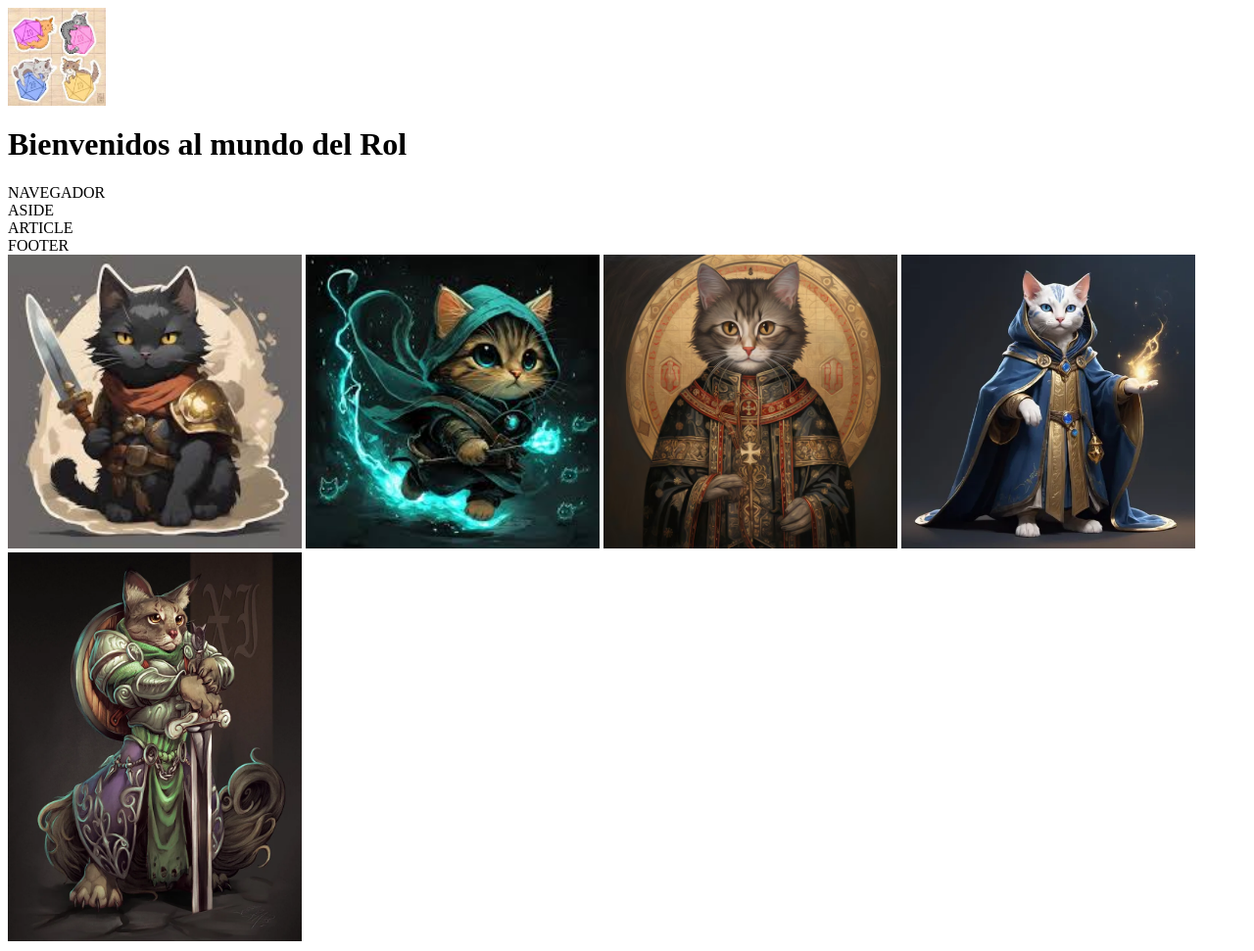
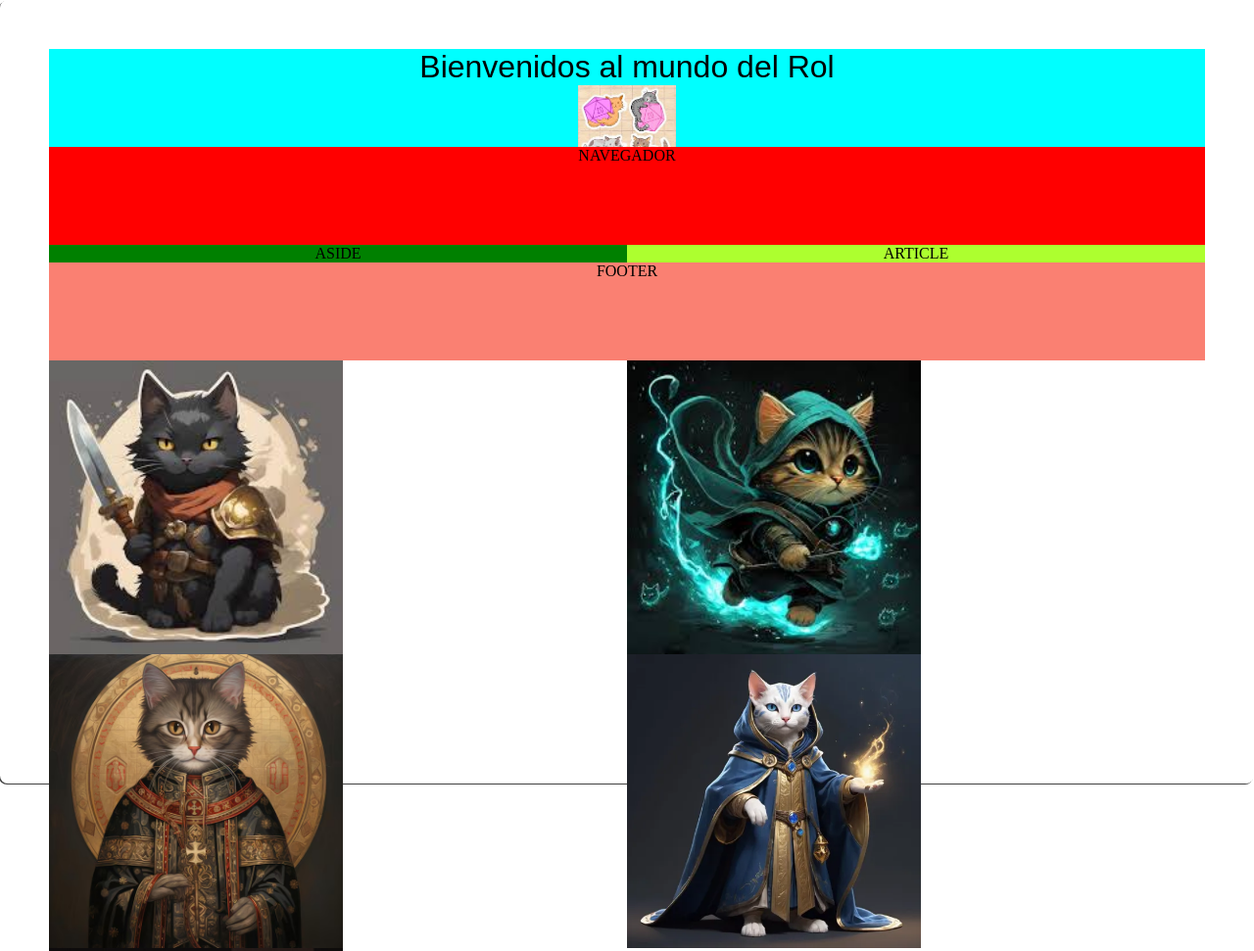
Before and after one commit to RavithAlKhemia/paginawebrol, a plain HTML site: page index.html in a window 1280 px wide. Shown: the top 971 px of the page at 98% size. Drawn offline with Linux system fonts and the light colour scheme; a web font is replaced by a local one.

Commit message:
estructurando pagina

```diff
--- a/assest/css/estilos.css
+++ b/assest/css/estilos.css
@@ -1,6 +1,73 @@
-@import url('https://fonts.googleapis.com/css2?family=Bungee+Spice&display=swap');
+@import url('https://fonts.googleapis.com/css2?family=Bungee+Spice&family=Underdog&display=swap');
 
+/*reset de css a html*/
+* {
+    box-sizing: border-box;
+    margin: 0;
+    padding: 0;
+}
 
-header {
+html body {
+    height: 100%;
+}
+
+/*aqui uso body*/
+.titulo {
     font-family: "Bungee Spice", sans-serif;
+    font-weight: 400;
+    font-style: normal;
 }
+
+.contenedor {
+    box-shadow: -1px 1px 0px rgba(0, 0, 0, 0.75);
+    text-align: center;
+    padding: 50px;
+    border-radius: 8px;
+}
+
+.header {
+    grid-area: header;
+    background-color: aqua;
+}
+
+.nav {
+    grid-area: nav;
+    background-color: red;
+}
+
+.aside {
+    grid-area: aside;
+    background-color: green;
+}
+
+.article {
+    grid-area: article;
+    background-color: greenyellow;
+}
+
+.footer {
+    grid-area: footer;
+    background-color: salmon;
+}
+
+.contenedor {
+    display: grid;
+    gap: 10 px;
+    grid-template:
+        "header" 100px
+        "nav" 100px
+        "article" auto
+        "aside" 100px
+        "footer" 100px;
+
+}
+
+@media (min-width: 600px){
+    .contenedor{
+        grid-template:
+        "header header" 100px
+        "nav nav" 100px
+        "aside article" auto
+        "footer footer" 100px;
+    }
+}
--- a/index.html
+++ b/index.html
@@ -3,28 +3,29 @@
     <meta name="viewport" content="width=device-width, initial-scale=1.0">
     <title>Gatitos_Roleros</title>
     <link rel="shortcut icon" href="assest/img/dice_cat.jpg" type="image/x-icon">
+    <link rel="stylesheet" href="assest/css/estilos.css">
 </head>
-<body>
-    <header>
+<body class="contenedor">
+    <header class="header">
+        <h1 class="titulo">Bienvenidos al mundo del Rol</h1>
         <img src="assest/img/dice_cat.jpg" width="100">
-        <h1>Bienvenidos al mundo del Rol</h1>
     </header>
 
-<nav>
+<nav class="nav">
     NAVEGADOR
 </nav>
 
-<aside>
+<aside class="aside">
     ASIDE
 </aside>
 
-<ARTicle>
+<article class="article">
     ARTICLE
-</ARTicle>
+</article>
 
-<FOOter>
+<footer class="footer">
     FOOTER
-</FOOter>
+</footer>
 
     <img src="assest/img/warrior_cat.jpg" alt="WarriorCat" width="300" height="">
     <img src="assest/img/magatito.jpg" alt="MageCat" width="300" height="">
```
